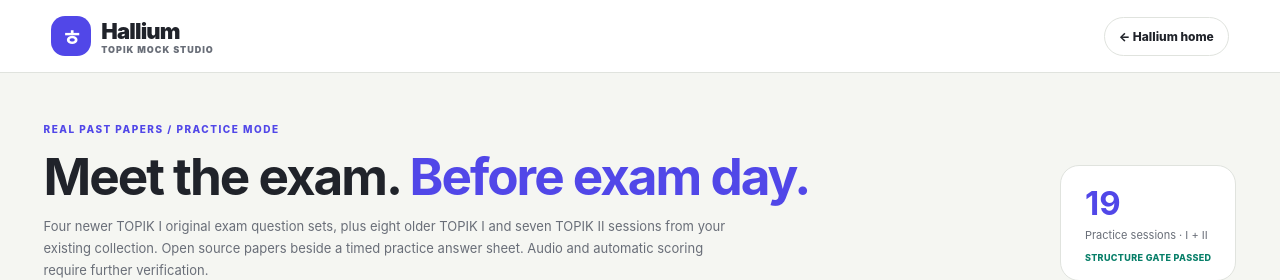
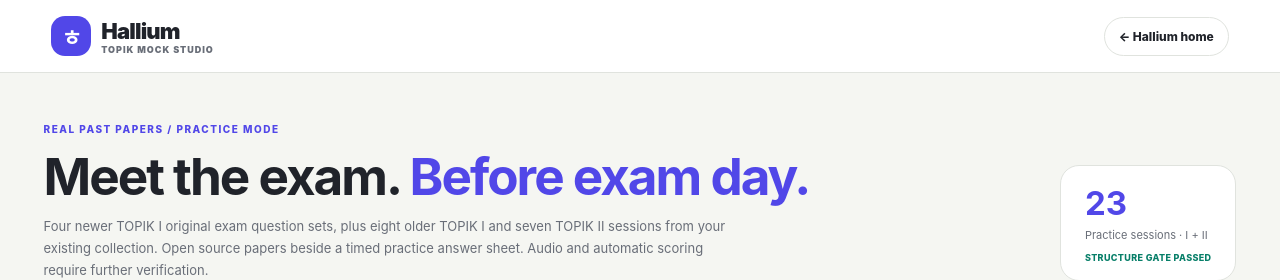
Before and after one commit to sushan5140/hallium, a Next.js app: page /topik-mocks in a window 1280 px wide. Shown: the top 280 px of the page. Built offline with nearby package versions, Linux system fonts and the light colour scheme.

Commit message:
Add recent TOPIK II 83/91/96/102 source-linked papers

```diff
--- a/app/topik-mocks/papers.js
+++ b/app/topik-mocks/papers.js
@@ -150,6 +150,116 @@ const rawPapers=[
       }
     ],
     "minutes": 100
+  },
+  {
+    "id": "102-II",
+    "round": 102,
+    "year": 2025,
+    "level": "II",
+    "title": "102nd TOPIK II",
+    "paper": "https://files.topikguide.com/test-papers/102nd-TOPIK-II-Listening-Test-Paper.pdf",
+    "writingPaper": "https://files.topikguide.com/test-papers/102nd-TOPIK-II-Writing-Test-Paper.pdf",
+    "readingPaper": "https://files.topikguide.com/test-papers/102nd-TOPIK-II-Reading-Test-Paper.pdf",
+    "resource": "https://www.topikguide.com/download-102nd-topik-test-papers/",
+    "audio": "https://files.topikguide.com/listening/102-TOPIK-II-Listening-Audio-File.mp3",
+    "transcript": "https://files.topikguide.com/test-papers/102nd-TOPIK-II-Listening-Transcript.pdf",
+    "answerKeys": {
+      "listening": "https://files.topikguide.com/test-papers/102nd-TOPIK-II-Listening-Answers.pdf",
+      "writing": "https://files.topikguide.com/test-papers/102nd-TOPIK-II-Writing-Answers.pdf",
+      "reading": "https://files.topikguide.com/test-papers/102nd-TOPIK-II-Reading-Answers.pdf"
+    },
+    "sourceStatus": "Released TOPIK II source set linked through published archive; reuse permission pending",
+    "provenance": "Hallium TOPIK II source audit, 2026-10-06",
+    "scoreStatus": "Objective keys and writing key not fully audited; automatic scoring disabled",
+    "audioStatus": "MP3 not acoustically matched to the linked transcript; embedded audio disabled",
+    "sections": [
+      {"id":"listening","name":"Listening","ko":"듣기","count":50,"minutes":60},
+      {"id":"writing","name":"Writing","ko":"쓰기","count":4,"minutes":50},
+      {"id":"reading","name":"Reading","ko":"읽기","count":50,"minutes":70}
+    ],
+    "minutes": 180
+  },
+  {
+    "id": "96-II",
+    "round": 96,
+    "year": 2024,
+    "level": "II",
+    "title": "96th TOPIK II",
+    "paper": "https://www.topikguide.com/TOPIK-Papers/96th-TOPIK-II-Listening-Test-Paper.pdf",
+    "writingPaper": "https://www.topikguide.com/TOPIK-Papers/96th-TOPIK-II-Writing-Test-Paper.pdf",
+    "readingPaper": "https://www.topikguide.com/TOPIK-Papers/96th-TOPIK-II-Reading-Test-Paper.pdf",
+    "resource": "https://www.topikguide.com/download-96th-topik-test-papers/",
+    "audio": "https://drive.google.com/file/d/1ebLFch7tPAjzZ59jJR_ndGcmWJCCEmby/view?usp=sharing",
+    "transcript": "https://www.topikguide.com/TOPIK-Papers/96th-TOPIK-II-Listening-Transcript.pdf",
+    "answerKeys": {
+      "combined": "https://www.topikguide.com/TOPIK-Papers/96th-TOPIK-II-Answers.pdf"
+    },
+    "sourceStatus": "TOPIK II booklets linked through published archive; reuse permission pending",
+    "provenance": "Hallium TOPIK II source audit, 2026-10-06",
+    "scoreStatus": "Combined key not fully audited; automatic scoring disabled",
+    "audioStatus": "Published archive comments report the linked audio is mismatched; embedded audio blocked",
+    "sections": [
+      {"id":"listening","name":"Listening","ko":"듣기","count":50,"minutes":60},
+      {"id":"writing","name":"Writing","ko":"쓰기","count":4,"minutes":50},
+      {"id":"reading","name":"Reading","ko":"읽기","count":50,"minutes":70}
+    ],
+    "minutes": 180
+  },
+  {
+    "id": "91-II",
+    "round": 91,
+    "year": 2023,
+    "level": "II",
+    "title": "91st TOPIK II",
+    "paper": "https://files.topikguide.com/test-papers/91st-TOPIK-II-Listening-Test-Paper.pdf",
+    "writingPaper": "https://files.topikguide.com/test-papers/91st-TOPIK-II-Writing-Test-Paper.pdf",
+    "readingPaper": "https://files.topikguide.com/test-papers/91st-TOPIK-II-Reading-Test-Paper.pdf",
+    "resource": "https://www.topikguide.com/download-91st-topik-test-papers/",
+    "audio": "https://files.topikguide.com/listening/91-TOPIK-II-Listening-Audio-File.mp3",
+    "transcript": null,
+    "answerKeys": {
+      "listening": "https://files.topikguide.com/test-papers/91st-TOPIK-II-Listening-Answers.pdf",
+      "writing": "https://files.topikguide.com/test-papers/91st-TOPIK-II-Writing-Answers.pdf",
+      "reading": "https://files.topikguide.com/test-papers/91st-TOPIK-II-Reading-Answers.pdf"
+    },
+    "sourceStatus": "TOPIK II booklets and keys linked through published archive; transcript link currently broken",
+    "provenance": "Hallium TOPIK II source audit, 2026-10-06",
+    "scoreStatus": "Keys not fully audited; automatic scoring disabled",
+    "audioStatus": "MP3 not acoustically verified; archive transcript link currently returns 404",
+    "sections": [
+      {"id":"listening","name":"Listening","ko":"듣기","count":50,"minutes":60},
+      {"id":"writing","name":"Writing","ko":"쓰기","count":4,"minutes":50},
+      {"id":"reading","name":"Reading","ko":"읽기","count":50,"minutes":70}
+    ],
+    "minutes": 180
+  },
+  {
+    "id": "83-II",
+    "round": 83,
+    "year": 2022,
+    "level": "II",
+    "title": "83rd TOPIK II",
+    "paper": "https://files.topikguide.com/test-papers/83rd-TOPIK-II-Listening-Test-Paper.pdf",
+    "writingPaper": "https://files.topikguide.com/test-papers/83rd-TOPIK-II-Writing-Test-Paper.pdf",
+    "readingPaper": "https://files.topikguide.com/test-papers/83rd-TOPIK-II-Reading-Test-Paper.pdf",
+    "resource": "https://www.topikguide.com/download-83rd-topik-test-papers/",
+    "audio": "https://files.topikguide.com/listening/83-TOPIK-II-Listening-Audio-File.mp3",
+    "transcript": "https://files.topikguide.com/test-papers/83rd-TOPIK-II-Listening-Transcript.pdf",
+    "answerKeys": {
+      "listening": "https://files.topikguide.com/test-papers/83rd-TOPIK-II-Listening-Answers.pdf",
+      "writing": "https://files.topikguide.com/test-papers/83rd-TOPIK-II-Writing-Answers.pdf",
+      "reading": "https://files.topikguide.com/test-papers/83rd-TOPIK-II-Reading-Answers.pdf"
+    },
+    "sourceStatus": "TOPIK II booklets and section keys linked through published archive; reuse permission pending",
+    "provenance": "Hallium TOPIK II source audit, 2026-10-06",
+    "scoreStatus": "Keys linked but not fully audited; automatic scoring disabled",
+    "audioStatus": "MP3 not acoustically matched to transcript; embedded audio disabled",
+    "sections": [
+      {"id":"listening","name":"Listening","ko":"듣기","count":50,"minutes":60},
+      {"id":"writing","name":"Writing","ko":"쓰기","count":4,"minutes":50},
+      {"id":"reading","name":"Reading","ko":"읽기","count":50,"minutes":70}
+    ],
+    "minutes": 180
   },
   {
     "id": "64-I",
```
